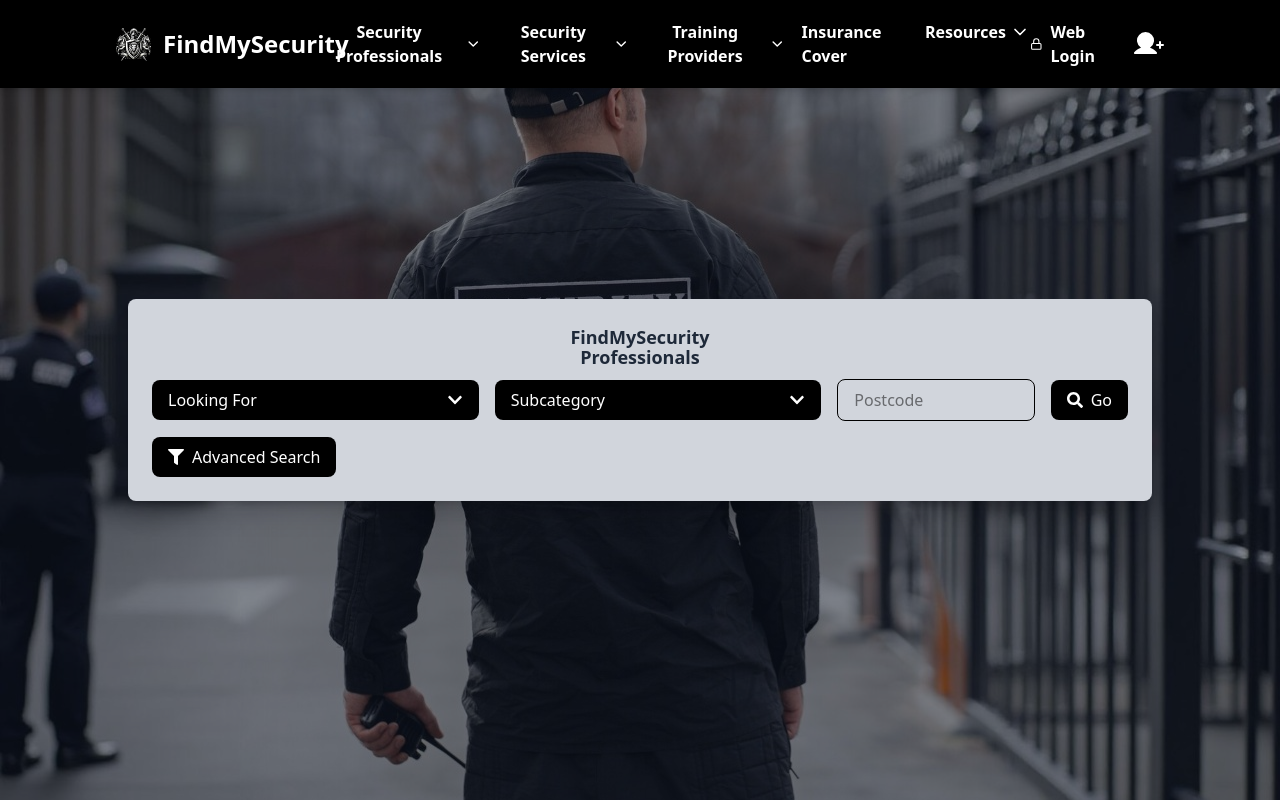
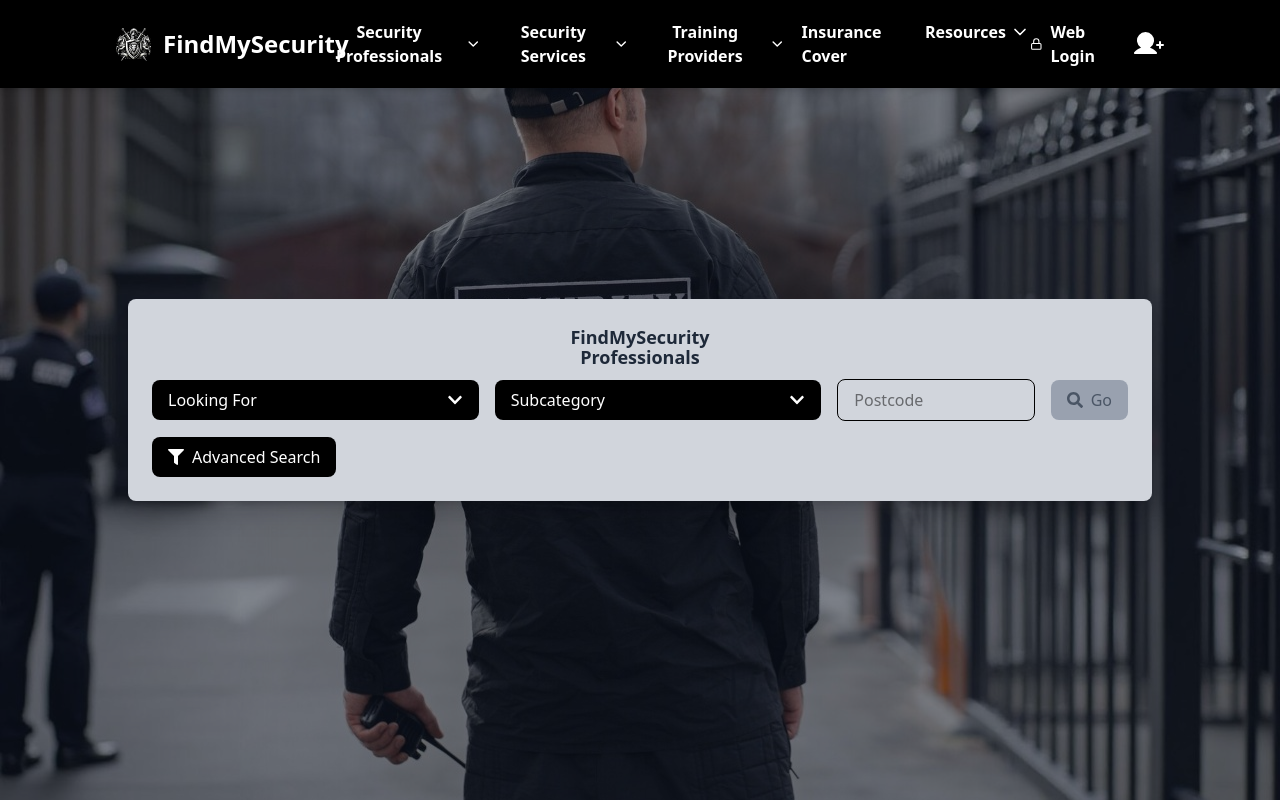
Before and after one commit to HamadAliMughal/FindMySecurity-Web, a Next.js app in the folder findmysecurity/: page / in a window 1280 px wide. Shown: the top 802 px of the page. Built offline with nearby package versions, Linux system fonts and the light colour scheme.

Commit message:
apply conditions on home search fields

```diff
--- a/findmysecurity/src/sections/home/SearchComponent.tsx
+++ b/findmysecurity/src/sections/home/SearchComponent.tsx
@@ -180,10 +180,43 @@
         />
 
         {/* <button > */}
-          <Link href='/connecting-business' className="flex items-center px-4 py-2 bg-black text-white rounded-lg hover:bg-gray-800">
+       {/* Disable the link when required fields are empty */}
+       <Link
+  href={
+    // Check if either Basic or Advanced search fields are filled
+    (showAdvanced
+      ? searchValues.lookingFor && searchValues.subCategory && searchValues.distance && searchValues.experience && searchValues.postcode
+      : searchValues.lookingFor && searchValues.subCategory && searchValues.postcode) // For Basic Search: Only lookingFor and postcode
+      ? "/connecting-business"
+      : "#"
+  }
+  className={`flex items-center px-4 py-2 rounded-lg ${
+    (showAdvanced
+      ? searchValues.lookingFor && searchValues.subCategory && searchValues.distance && searchValues.experience && searchValues.postcode
+      : searchValues.lookingFor && searchValues.subCategory && searchValues.postcode) // Apply condition based on the mode
+      ? "bg-black text-white hover:bg-gray-800"
+      : "bg-gray-400 text-gray-600 cursor-not-allowed"
+  }`}
+  onClick={(e) => {
+    // Prevent navigation if required fields for the current search mode are not filled
+    if (
+      (showAdvanced
+        ? !searchValues.lookingFor || !searchValues.subCategory || !searchValues.distance || !searchValues.experience || !searchValues.postcode
+        : !searchValues.lookingFor || !searchValues.postcode) // Basic search checks only lookingFor and postcode
+    ) {
+      e.preventDefault(); // Prevent navigation when fields are empty
+    }
+  }}
+>
+  <FaSearch className="mr-2" />
+  Go
+</Link>
+
+
+          {/* <Link href='/connecting-business' className="flex items-center px-4 py-2 bg-black text-white rounded-lg hover:bg-gray-800">
           <FaSearch className="mr-2" />
           Go
-          </Link>
+          </Link> */}
         {/* </button> */}
       </div>
 
```
